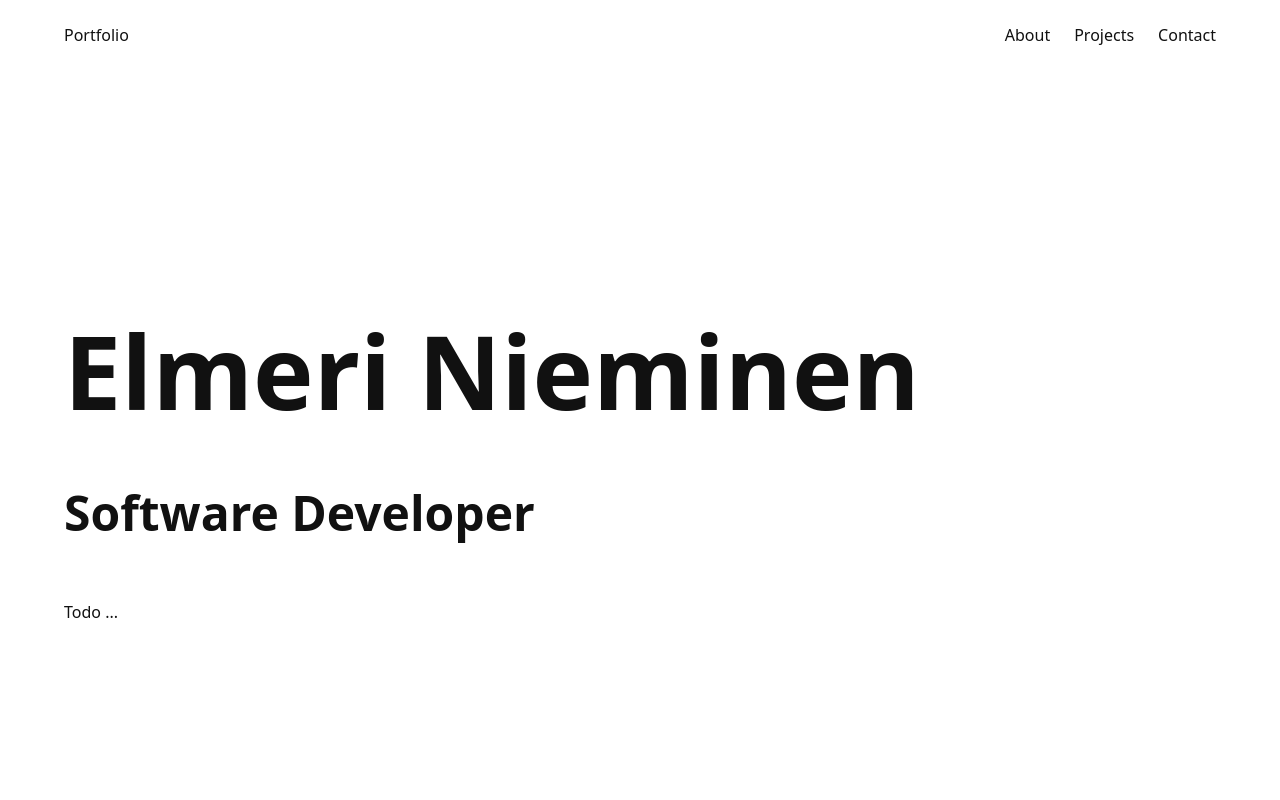
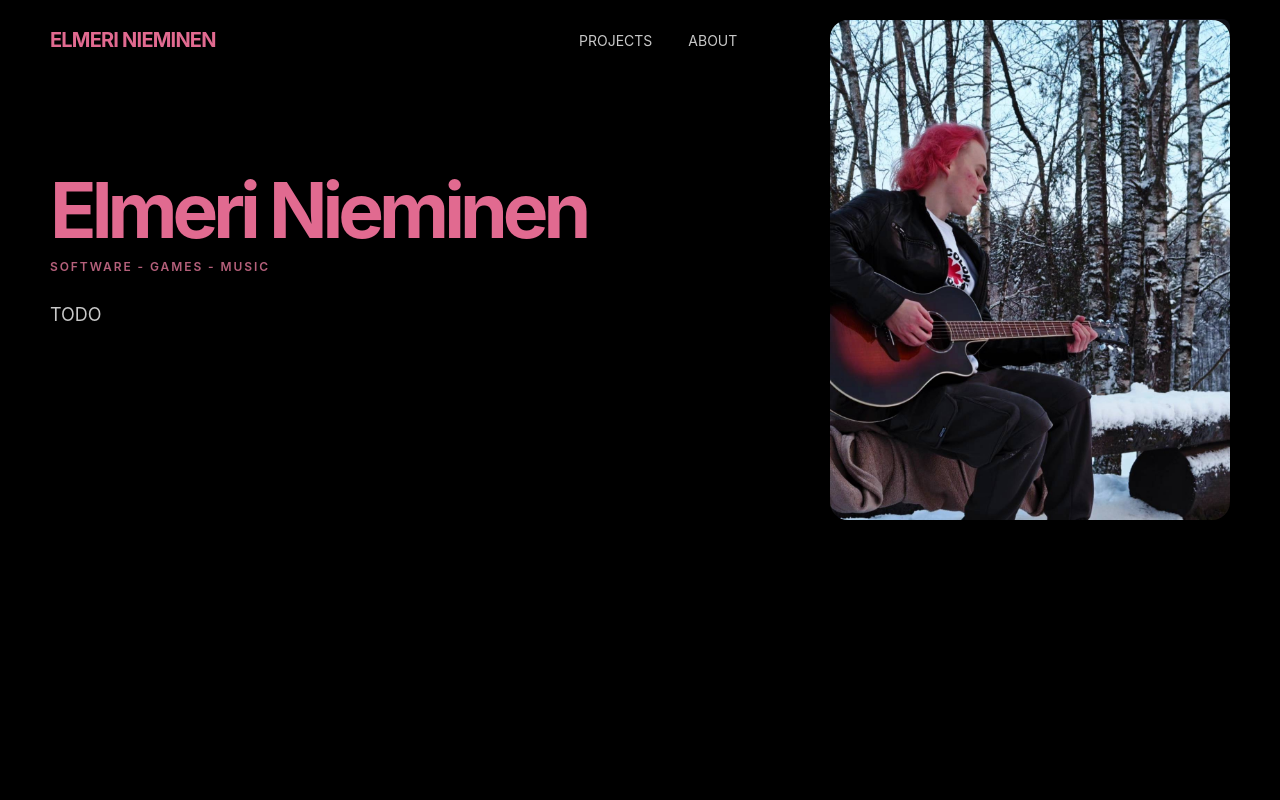
Before and after one commit to TuttiAnkka/TuttiAnkka.github.io, a React (Vite) app: page / in a window 1280 px wide. Shown: the top 800 px of the page. Built offline with nearby package versions, Linux system fonts and the light colour scheme.

Commit message:
Hero and Navbar

```diff
--- a/src/App.jsx
+++ b/src/App.jsx
@@ -3,15 +3,15 @@ import About from "./components/About";
 import Home from "./components/Home";
 import Navbar from "./components/Navbar";
 import Projects from "./components/Projects";
+import Hero from "./components/Hero";
 
 function App() {
   return (
     <>
       <Navbar />
-      <Home />
-      <About />
-      <Projects />
-      <Contact />
+      <main>
+        <Hero />
+      </main>
     </>
   );
 }
--- /dev/null
+++ b/src/components/Hero.jsx
@@ -0,0 +1,34 @@
+function Hero() {
+  return (
+    <section className="hero">
+      <div className="hero-container">
+        <div className="hero-content">
+          <h1>Elmeri Nieminen</h1>
+
+          <p className="eyebrow">SOFTWARE - GAMES - MUSIC</p>
+          <p className="hero-description">TODO</p>
+
+          {/* Buttons might not be needed.. lets see
+          <div className="hero-actions">
+            <a href="#contact" className="button button-primary">
+              Contact me
+            </a>
+
+            <a href="#projects" className="button button-secondary">
+              View projects
+            </a>
+          </div>
+        */}
+        </div>
+
+        <div className="hero-image-wrapper">
+          <div className="hero-image">
+            <img src="/images/profile.jpg" alt="Elmeri" />
+          </div>
+        </div>
+      </div>
+    </section>
+  );
+}
+
+export default Hero;
--- a/src/components/Navbar.jsx
+++ b/src/components/Navbar.jsx
@@ -1,15 +1,20 @@
 function Navbar() {
   return (
-    <header>
-      <nav>
-        <a href="#home">Portfolio</a>
+    <header className="navbar">
+      <div className="navbar-container">
+        <a href="#" className="logo">
+          ELMERI NIEMINEN
+        </a>
 
-        <div>
-          <a href="#about">About</a>
-          <a href="#projects">Projects</a>
-          <a href="#contact">Contact</a>
-        </div>
-      </nav>
+        <nav className="nav-links">
+          <a href="#projects">PROJECTS</a>
+          <a href="#about">ABOUT</a>
+        </nav>
+
+        <a href="#contact" className="nav-button">
+          CONTACT ME
+        </a>
+      </div>
     </header>
   );
 }
--- a/src/index.css
+++ b/src/index.css
@@ -1,4 +1,28 @@
+/* PALETTE */
+:root {
+  --background: #000000; /* BLACK BACKGROUND */
+  --background-light: #131516; /* DARK GRAY */
+
+  --highlight: #e16a90; /* PINK HIGHLIGHT */
+  --highlight-muted: #b5607b; /* PINK HIGHLIGHT */
+
+  --button-primary: #c2baba;
+  --button-primary-hover: #e3dcdc;
+
+  --button-secondary: #101017;
+  --button-secondary-hover: #141414;
+
+  --text-main: #eae8e8;
+  --text-main-muted: #c8c8c8;
+}
+
+/* =========================
+   Base
+========================= */
+
 * {
+  margin: 0;
+  padding: 0;
   box-sizing: border-box;
 }
 
@@ -7,46 +31,261 @@ html {
 }
 
 body {
-  margin: 0;
-  font-family: system-ui, sans-serif;
-  color: #111;
-  background: #fff;
+  font-family:
+    Inter,
+    -apple-system,
+    BlinkMacSystemFont,
+    "Segoe UI",
+    sans-serif;
+  background: var(--background);
+  color: var(--highlight);
+  line-height: 1.5;
 }
 
-nav {
-  display: flex;
-  justify-content: space-between;
-  align-items: center;
-  padding: 1.5rem 5%;
-}
-
-nav div {
-  display: flex;
-  gap: 1.5rem;
-}
-
-nav a {
+a {
   color: inherit;
   text-decoration: none;
 }
 
-section {
-  min-height: 100vh;
-  padding: 6rem 5%;
+p {
+  color: var(--highlight-muted);
+  text-decoration: none;
 }
 
-#home {
-  display: flex;
-  flex-direction: column;
-  justify-content: center;
+/* =========================
+   Navbar
+========================= */
+
+.navbar {
+  width: 100%;
+  background: var(--background);
 }
 
-h1 {
-  font-size: clamp(3rem, 8vw, 7rem);
-  max-width: 900px;
-  margin: 0;
+.navbar-container {
+  width: min(1180px, calc(100% - 48px));
+  height: 80px;
+  margin: 0 auto;
+
+  display: flex;
+  align-items: center;
+  justify-content: space-between;
 }
 
-h2 {
-  font-size: 3rem;
+.logo {
+  font-size: 20px;
+  font-weight: 700;
+  letter-spacing: -0.04em;
 }
+
+.nav-links {
+  display: flex;
+  align-items: center;
+  gap: 36px;
+}
+
+.nav-links a {
+  font-size: 14px;
+  color: var(--text-main-muted);
+  transition: color 0.2s ease;
+}
+
+.nav-links a:hover {
+  color: var(--button-primary-hover);
+  transform: scale(1.1);
+}
+
+.nav-button {
+  padding: 11px 18px;
+
+  background: var(--button-secondary);
+  color: var(--highlight);
+
+  border-radius: 8px;
+
+  font-size: 14px;
+  font-weight: 500;
+
+  transition:
+    background 0.2s ease,
+    transform 0.2s ease;
+}
+
+.nav-button:hover {
+  background: var(--button-secondary-hover);
+  transform: scale(1.1);
+}
+
+/* =========================
+   Hero
+========================= */
+
+.hero {
+  min-height: calc(100vh - 80px);
+
+  display: flex;
+  align-items: center;
+
+  padding: 100px 0;
+}
+
+.hero-container {
+  width: min(1180px, calc(100% - 48px));
+  margin: 0 auto;
+
+  display: grid;
+  grid-template-columns: 1.2fr 0.8fr;
+  gap: 80px;
+
+  align-items: center;
+
+  transform: translateY(-170px);
+}
+
+.hero-content {
+  max-width: 720px;
+}
+
+.eyebrow {
+  margin-bottom: 24px;
+
+  font-size: 12px;
+  font-weight: 600;
+  letter-spacing: 0.16em;
+}
+
+.hero h1 {
+  font-size: clamp(48px, 6vw, 82px);
+  line-height: 0.98;
+  letter-spacing: -0.065em;
+  font-weight: 700;
+
+  margin-bottom: 10px;
+}
+
+.hero-description {
+  max-width: 560px;
+
+  font-size: 18px;
+  line-height: 1.7;
+
+  color: var(--text-main-muted);
+
+  margin-bottom: 36px;
+}
+
+.hero-actions {
+  display: flex;
+  align-items: center;
+  gap: 12px;
+}
+
+.button {
+  display: inline-flex;
+  align-items: center;
+  justify-content: center;
+
+  min-height: 48px;
+  padding: 0 22px;
+
+  border-radius: 8px;
+
+  font-size: 14px;
+  font-weight: 500;
+
+  transition:
+    transform 0.2s ease,
+    background 0.2s ease;
+}
+
+.button:hover {
+  transform: scale(1.05);
+}
+
+.button-primary {
+  background: var(--button-primary);
+  color: var(--text-main);
+}
+
+.button-primary:hover {
+  background: var(--button-primary-hover);
+}
+
+.button-secondary {
+  background: var(--button-secondary);
+  color: var(--highlight);
+}
+
+.button-secondary:hover {
+  background: var(--button-secondary-hover);
+}
+
+/* =========================
+   Hero Image
+========================= */
+
+.hero-image-wrapper {
+  display: flex;
+  justify-content: flex-end;
+}
+
+.hero-image {
+  width: min(400px, 100%);
+  aspect-ratio: 4 / 5;
+
+  overflow: hidden;
+
+  border-radius: 18px;
+
+  background: #eee;
+}
+
+.hero-image img {
+  width: 100%;
+  height: 100%;
+
+  object-fit: cover;
+
+  display: block;
+}
+
+/* =========================
+   Mobile
+========================= */
+
+@media (max-width: 800px) {
+  .navbar-container {
+    height: 70px;
+  }
+
+  .nav-links {
+    display: none;
+  }
+
+  .hero {
+    min-height: auto;
+    padding: 80px 0;
+  }
+
+  .hero-container {
+    grid-template-columns: 1fr;
+    gap: 50px;
+    transform: none;
+  }
+
+  .hero h1 {
+    font-size: clamp(46px, 13vw, 68px);
+  }
+
+  .hero-description {
+    font-size: 16px;
+  }
+
+  .hero-image-wrapper {
+    justify-content: flex-start;
+  }
+
+  .hero-image {
+    width: 100%;
+    max-width: 420px;
+  }
+}
```
Also changed, not shown: public/images/profile.jpg (added).
